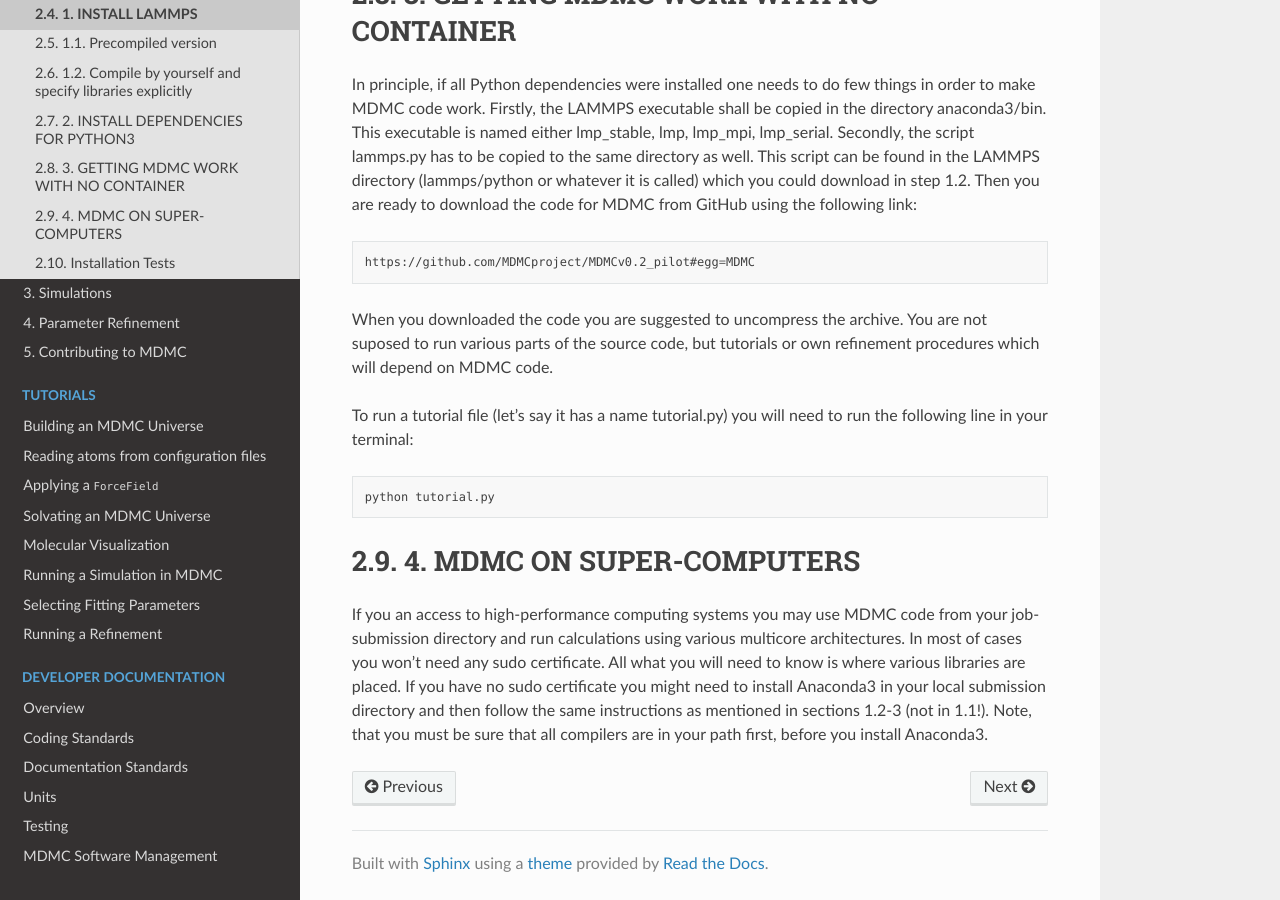
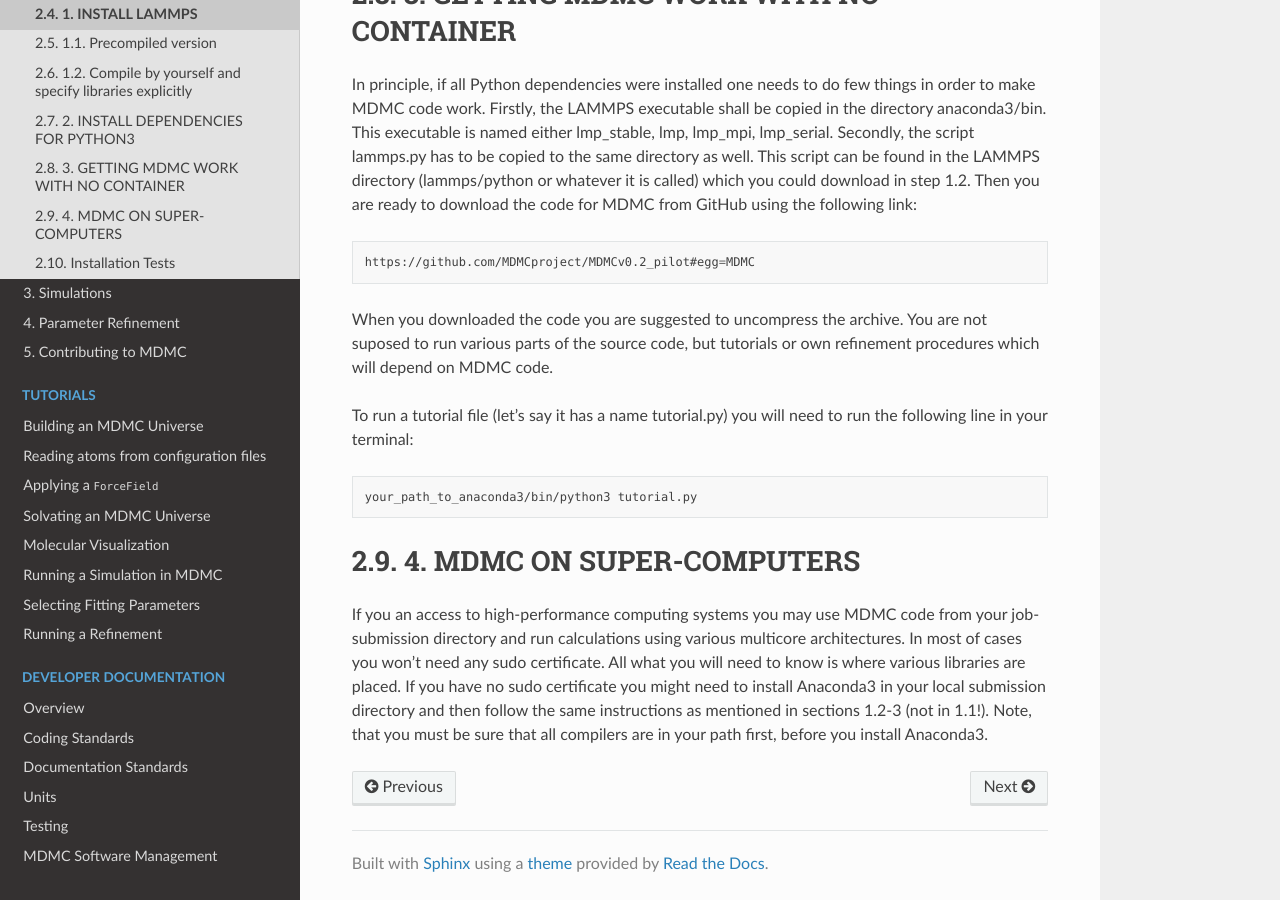
Before and after one commit to ISISNeutronMuon/MDMC, a Sphinx documentation site: the page built from doc/pages/installation/NOCONTAINERLINUX.rst, in a window 1280 px wide and 900 px high, scrolled down 2057 px. Built offline with Sphinx 7.4.7 and the Read the Docs theme 2.0.0, drawn with Linux system fonts in a browser that asks for light colours; pages that are not in the unit, such as notebooks, are missing from menus.

Commit message:
Update NOCONTAINERLINUX.rst

```diff
--- a/doc/pages/installation/NOCONTAINERLINUX.rst
+++ b/doc/pages/installation/NOCONTAINERLINUX.rst
@@ -94,7 +94,7 @@ To run a tutorial file (let's say it has a name tutorial.py) you will need to ru
 
 .. code-block:: bash
 
- python tutorial.py
+ your_path_to_anaconda3/bin/python3 tutorial.py
 
 
 4. MDMC ON SUPER-COMPUTERS
```
